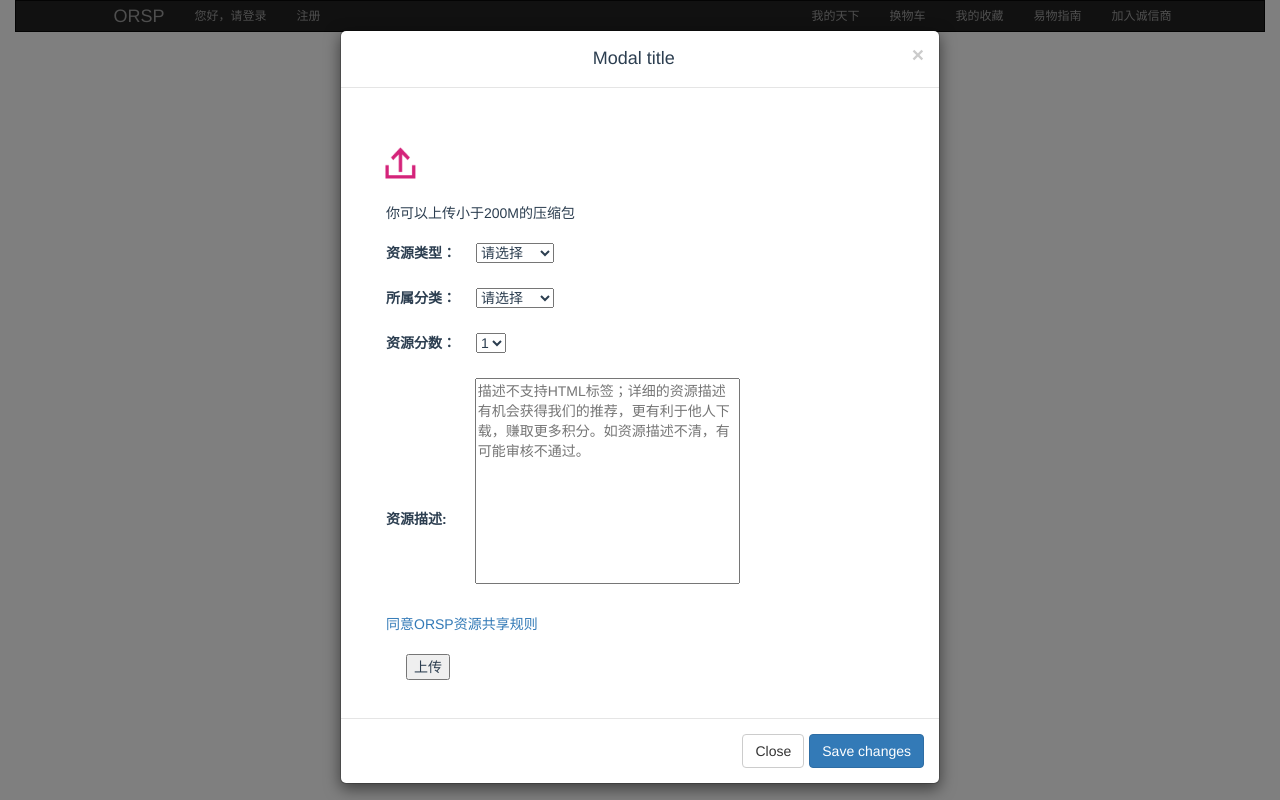
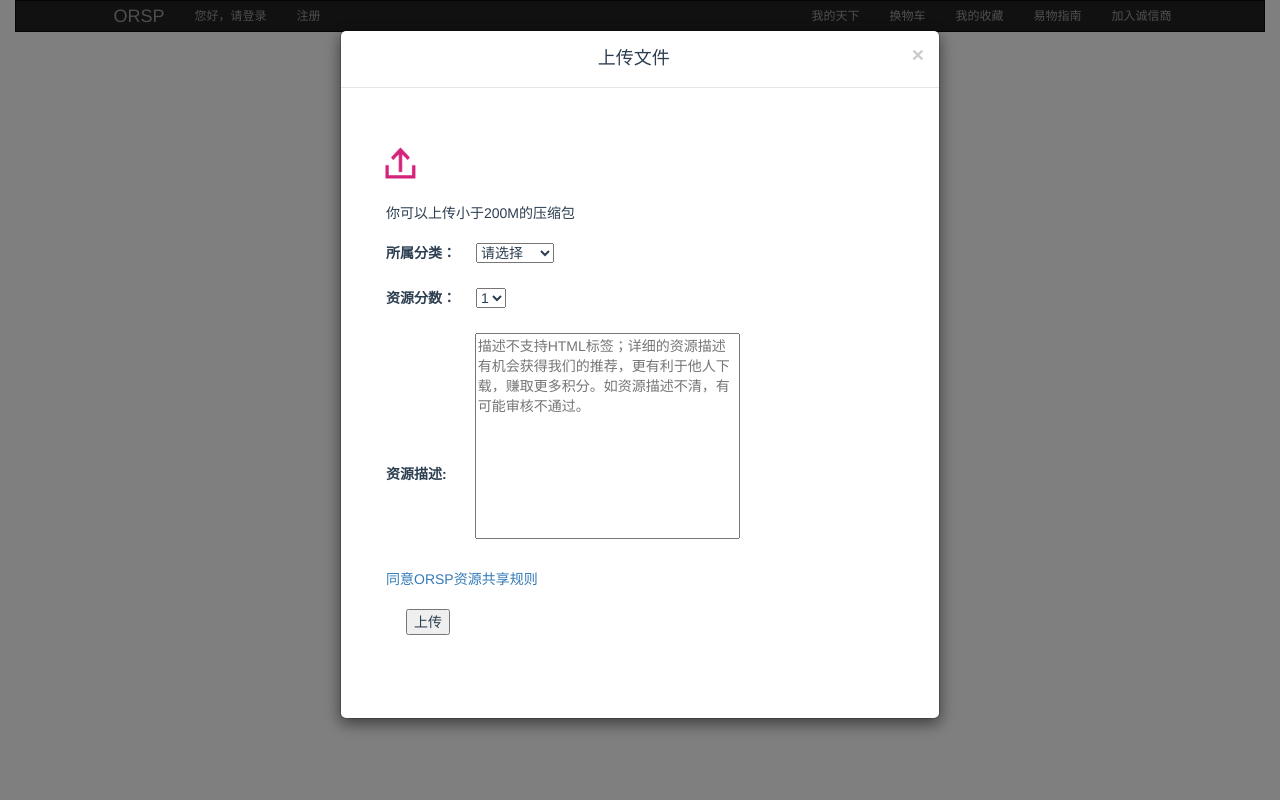
Before and after one commit to feiChen0522/orsp_vue, a Vue app: page /upload in a window 1280 px wide. Both pictures are taken after a click on the button "上传文件". Built offline with nearby package versions, Linux system fonts and the light colour scheme.

Commit message:
rbs 更新商品的控件

```diff
--- a/src/components/download/upload.vue
+++ b/src/components/download/upload.vue
@@ -11,27 +11,27 @@
           <div class="modal-content">
             <div class="modal-header">
               <button type="button" class="close" data-dismiss="modal" aria-label="Close"><span aria-hidden="true">&times;</span></button>
-              <h4 class="modal-title" id="myModalLabel">Modal title</h4>
+              <h4 class="modal-title" id="myModalLabel">上传文件</h4>
             </div>
             <div class="modal-body">
               <div class="upload-container">
 
-                <form>
+                <form @submit.prevent="submit" id="aaa">
                   <div class="input-container col-lg-12">
-                    <input type="file" id="file" name="file">
+                    <input type="file" id="file" name="file" @change="fileChange">
                   </div>
                   <div class="col-lg-12">
                     你可以上传小于200M的压缩包
                   </div>
-                  <div class="col-lg-12">
-                    <label for="sel_primary">资源类型：</label>
-                    <select name="sel_primary" id="sel_primary0">
-                      <option value>请选择</option>
-                      <option value="1">移动开发</option>
-                      <option value="2">开发技术 </option>
-                      <option value="3">课程资源 </option>
-                    </select>
-                  </div>
+                  <!--<div class="col-lg-12">-->
+                    <!--<label for="sel_primary">资源类型：</label>-->
+                    <!--<select name="sel_primary" id="sel_primary0">-->
+                      <!--<option value>请选择</option>-->
+                      <!--<option value="1">移动开发</option>-->
+                      <!--<option value="2">开发技术 </option>-->
+                      <!--<option value="3">课程资源 </option>-->
+                    <!--</select>-->
+                  <!--</div>-->
                   <div class="col-lg-12">
                     <label for="sel_primary">所属分类：</label>
                     <select name="sel_primary" id="sel_primary1">
@@ -59,18 +59,15 @@
                   </div>
 
                   <div class="col-lg-12">
-                    <a href="">同意ORSP资源共享规则</a>
+                    <router-link to="/"  data-toggle="modal" data-target="#myModal" >同意ORSP资源共享规则</router-link>
                   </div>
                   <div class="r-agree-btn col-lg-12">
-                    <input type="button" value="上传">
+                    <input type="submit" value="上传">
                   </div>
                 </form>
               </div>
             </div>
-            <div class="modal-footer">
-              <button type="button" class="btn btn-default" data-dismiss="modal">Close</button>
-              <button type="button" class="btn btn-primary">Save changes</button>
-            </div>
+
           </div>
         </div>
       </div>
@@ -85,7 +82,21 @@ export default {
   name: 'Upload',
   data () {
     return {
-      msg: 'Welcome to Your Vue.js App'
+      file:'',
+      resourceType:'',
+      classify:'',
+      describe:'',
+      need_integral:'',
+      title:''
+    }
+  },
+  methods:{
+    submit:function (e) {
+
+    },
+    fileChange:function (e) {
+      this.file = e.target.files[0];
+      console.log(this.file);
     }
   }
 }
```
